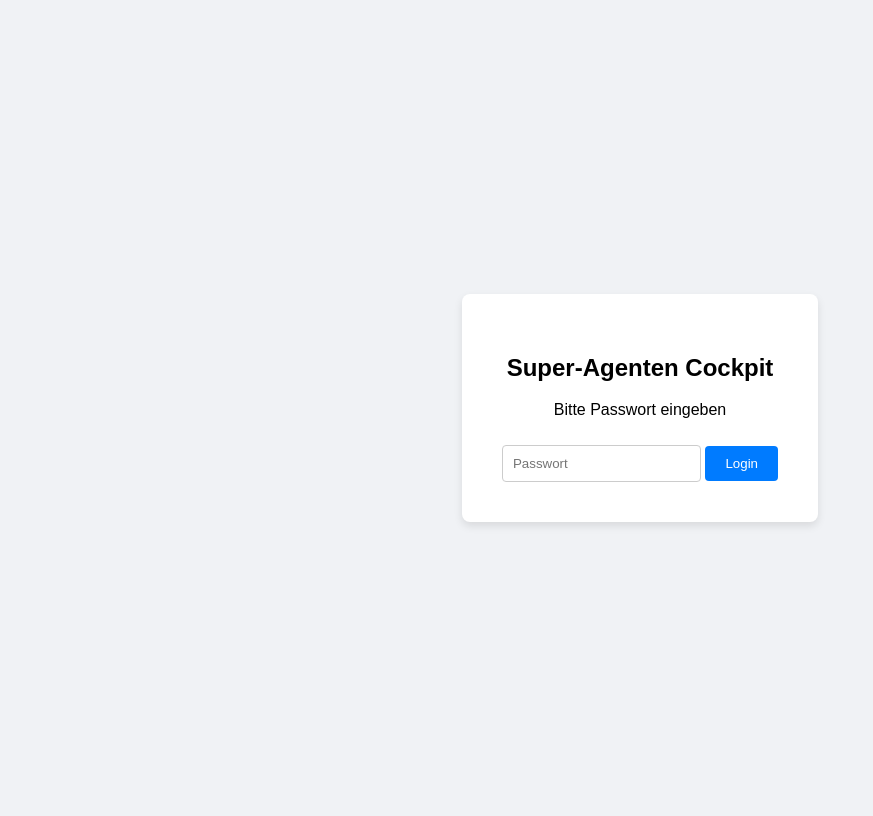
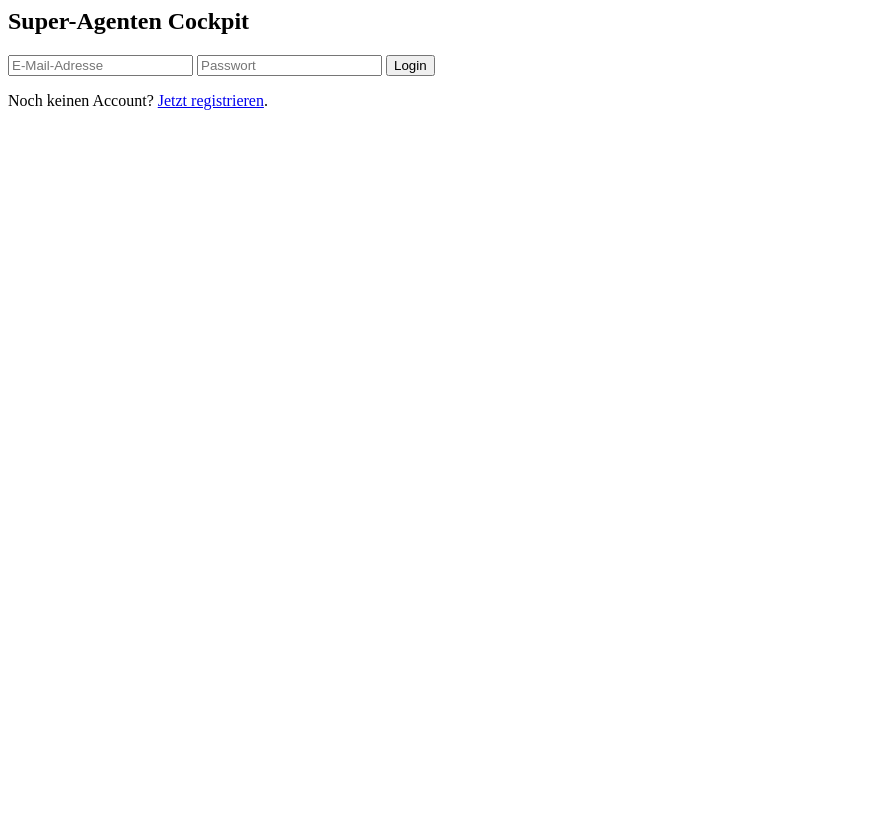
Before and after one commit to LennyCollie/ebay-agent-cockpit, a Flask app: page /login in a window 1280 px wide. Shown: the whole page, without its empty margins (0-873 px from the left). After the commit the page ends 110 px from the top, so only its background shows below. Run offline with Flask 3, Linux system fonts and the light colour scheme.

Commit message:
Update login.html

```diff
--- a/template/login.html
+++ b/template/login.html
@@ -1,27 +1,21 @@
-<!DOCTYPE html>
-<html lang="de">
-<head>
-    <meta charset="UTF-8">
-    <title>Agenten Login</title>
-    <style>
-        body { font-family: sans-serif; background-color: #f0f2f5; display: flex; justify-content: center; align-items: center; height: 100vh; }
-        .login-box { background: white; padding: 40px; border-radius: 8px; box-shadow: 0 4px 8px rgba(0,0,0,0.1); text-align: center; }
-        input[type="password"] { padding: 10px; margin-top: 10px; border: 1px solid #ccc; border-radius: 4px; }
-        input[type="submit"] { padding: 10px 20px; background-color: #007bff; color: white; border: none; border-radius: 4px; cursor: pointer; }
-        .error { color: red; margin-top: 10px; }
-    </style>
-</head>
+
+<!-- ... (head-Bereich bleibt gleich) ... -->
 <body>
     <div class="login-box">
         <h2>Super-Agenten Cockpit</h2>
-        <p>Bitte Passwort eingeben</p>
         <form method="post">
-            <input type="password" name="passwort" placeholder="Passwort">
+            <input type="email" name="email" placeholder="E-Mail-Adresse" required>
+            <input type="password" name="password" placeholder="Passwort" required>
             <input type="submit" value="Login">
         </form>
-        {% if error %}
-            <p class="error">{{ error }}</p>
-        {% endif %}
+        <p>Noch keinen Account? <a href="{{ url_for('register') }}">Jetzt registrieren</a>.</p>
+        {% with messages = get_flashed_messages(with_categories=true) %}
+            {% if messages %}
+                {% for category, message in messages %}
+                    <p class="error">{{ message }}</p>
+                {% endfor %}
+            {% endif %}
+        {% endwith %}
     </div>
 </body>
 </html>
```
